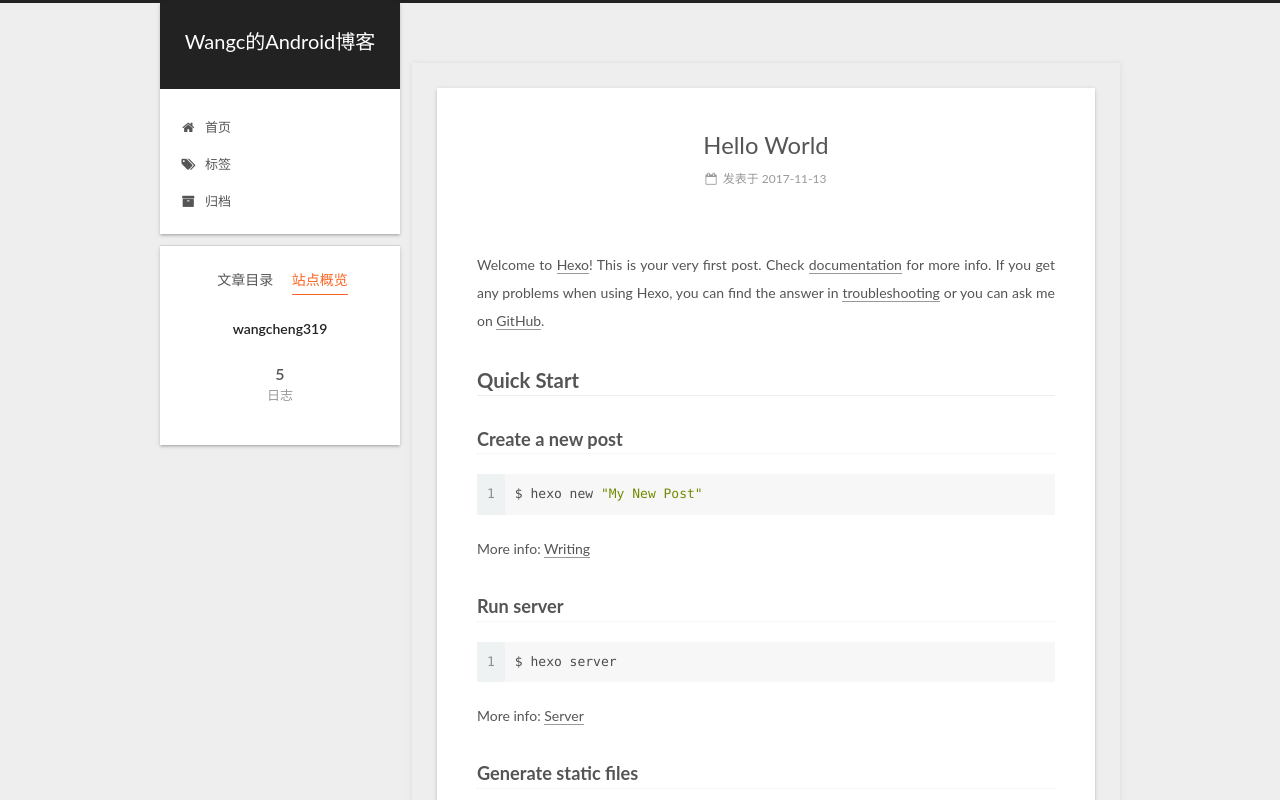
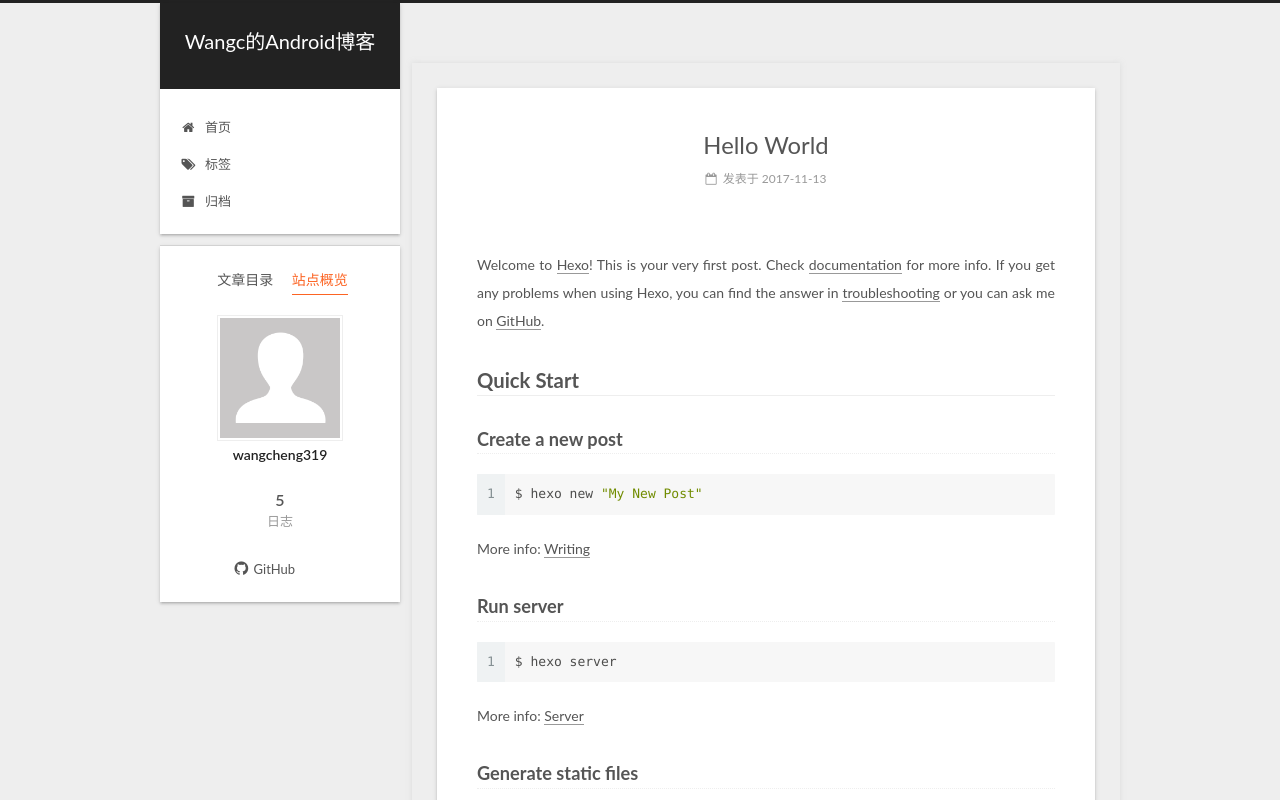
Before and after one commit to wangcheng319/wangcheng319.github.io, a plain HTML site: page 2017/11/13/hello-world/index.html in a window 1280 px wide. Both pictures are taken after a click on the item "站点概览". Shown: the top 800 px of the page. Drawn offline with Linux system fonts and the light colour scheme; some packages are replaced by stand-ins of ours; a script that the page names is missing.

Commit message:
Site updated: 2017-11-16 21:37:41

```diff
--- a/2017/11/13/hello-world/index.html
+++ b/2017/11/13/hello-world/index.html
@@ -434,6 +434,10 @@
         <div class="site-overview">
           <div class="site-author motion-element" itemprop="author" itemscope itemtype="http://schema.org/Person">
 
+              <img class="site-author-image" itemprop="image"
+                src="/images/avatar.gif"
+                alt="wangcheng319" />
+
               <p class="site-author-name" itemprop="name">wangcheng319</p>
               <p class="site-description motion-element" itemprop="description"></p>
           </div>
@@ -460,6 +464,14 @@
 
 
           <div class="links-of-author motion-element">
+
+
+                <span class="links-of-author-item">
+                  <a href="https://github.com/wangcheng319" target="_blank" title="GitHub">
+
+                      <i class="fa fa-fw fa-github"></i>GitHub</a>
+                </span>
+
 
           </div>
 
--- a/css/main.css
+++ b/css/main.css
@@ -1823,7 +1823,7 @@ pre .javascript .function {
   width: 4px;
   height: 4px;
   border-radius: 50%;
-  background: #ff94ff;
+  background: #8fff9a;
 }
 .links-of-blogroll {
   font-size: 13px;
```
Also changed, not shown: 2017/11/13/test/index.html (+12 -0 lines), 2017/11/14/Android Bitmap基础知识/index.html (+12 -0 lines), 2017/11/15/RxJava学习（一）/index.html (+12 -0 lines), 2017/11/15/RxJava线程控制/index.html (+12 -0 lines), archives/2017/11/index.html (+12 -0 lines), archives/2017/index.html (+12 -0 lines), archives/index.html (+12 -0 lines), index.html (+12 -0 lines).
